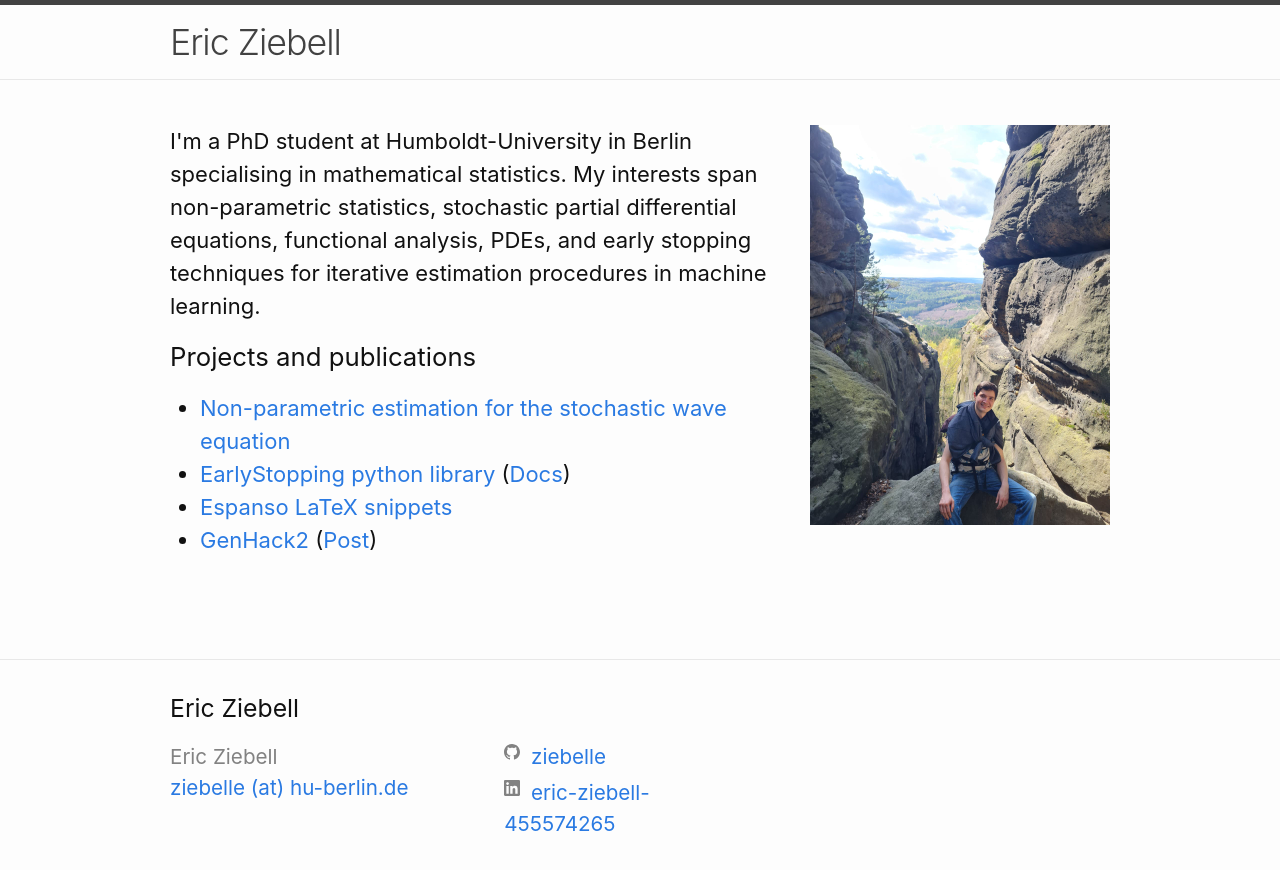
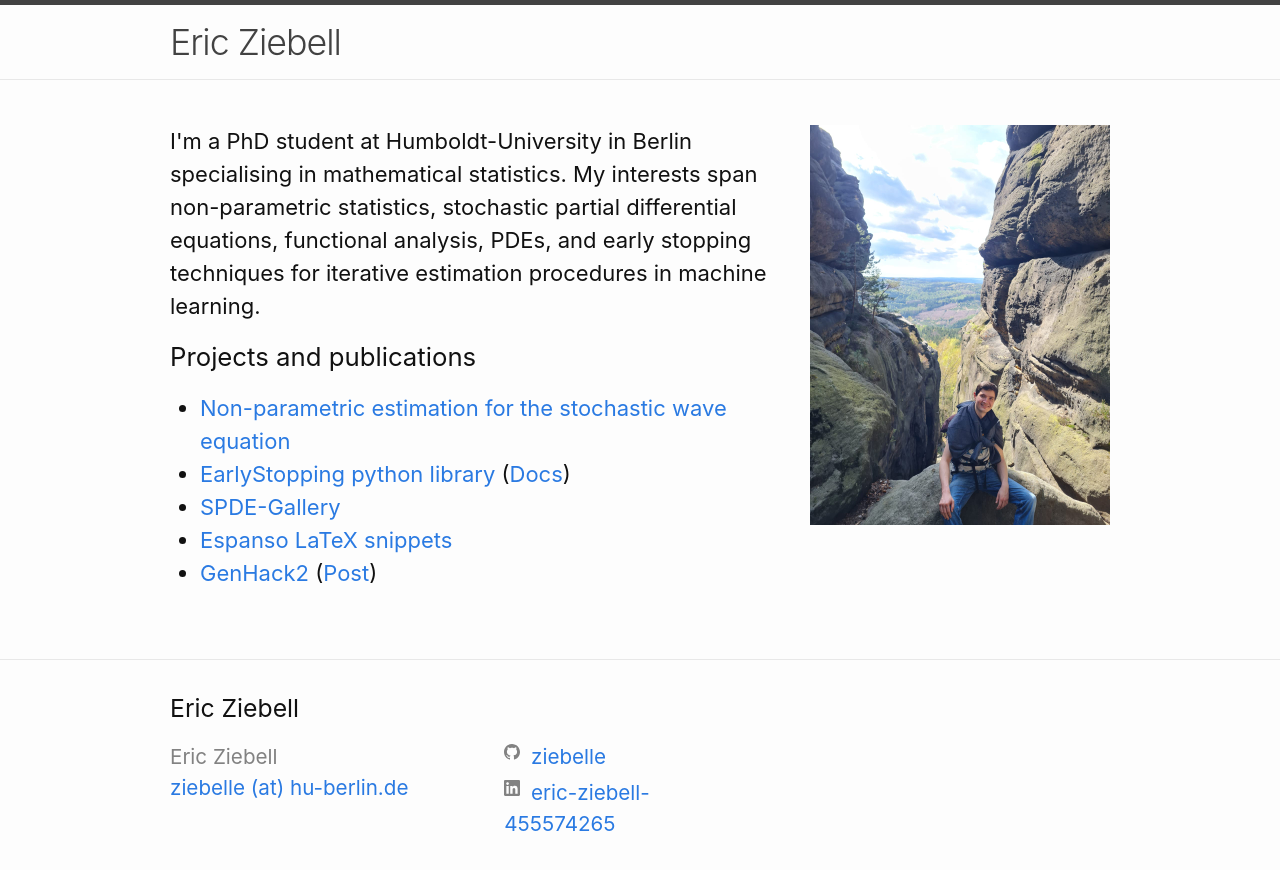
Before and after one commit to ziebelle/ziebelle.github.io, a Jekyll site: the page built from index.markdown, in a window 1280 px wide. Shown: the top 870 px of the page. Built offline with Jekyll 4.4.1, drawn with Linux system fonts in a browser that asks for light colours.

Commit message:
Update index.markdown

```diff
--- a/index.markdown
+++ b/index.markdown
@@ -18,5 +18,6 @@ I'm a PhD student at Humboldt-University in Berlin specialising in mathematical
 ### Projects and publications
 - [Non-parametric estimation for the stochastic wave equation](https://arxiv.org/abs/2404.18823)
 - [EarlyStopping python library](https://github.com/ESFIEP/EarlyStopping) ([Docs](https://earlystop.github.io/EarlyStopping/))
+- [SPDE-Gallery](https://hu.berlin/SPDE-Gallery)
 - [Espanso LaTeX snippets](https://github.com/ziebelle/EspansoMathSnippets)
 - [GenHack2](https://medium.com/@starokon/generative-modelling-of-sea-surface-temperature-with-normalizing-flows-cdafa3d90b56) ([Post](https://www.linkedin.com/posts/activity-7030970531260596224-p5_M?utm_source=share&utm_medium=member_desktop))
```
